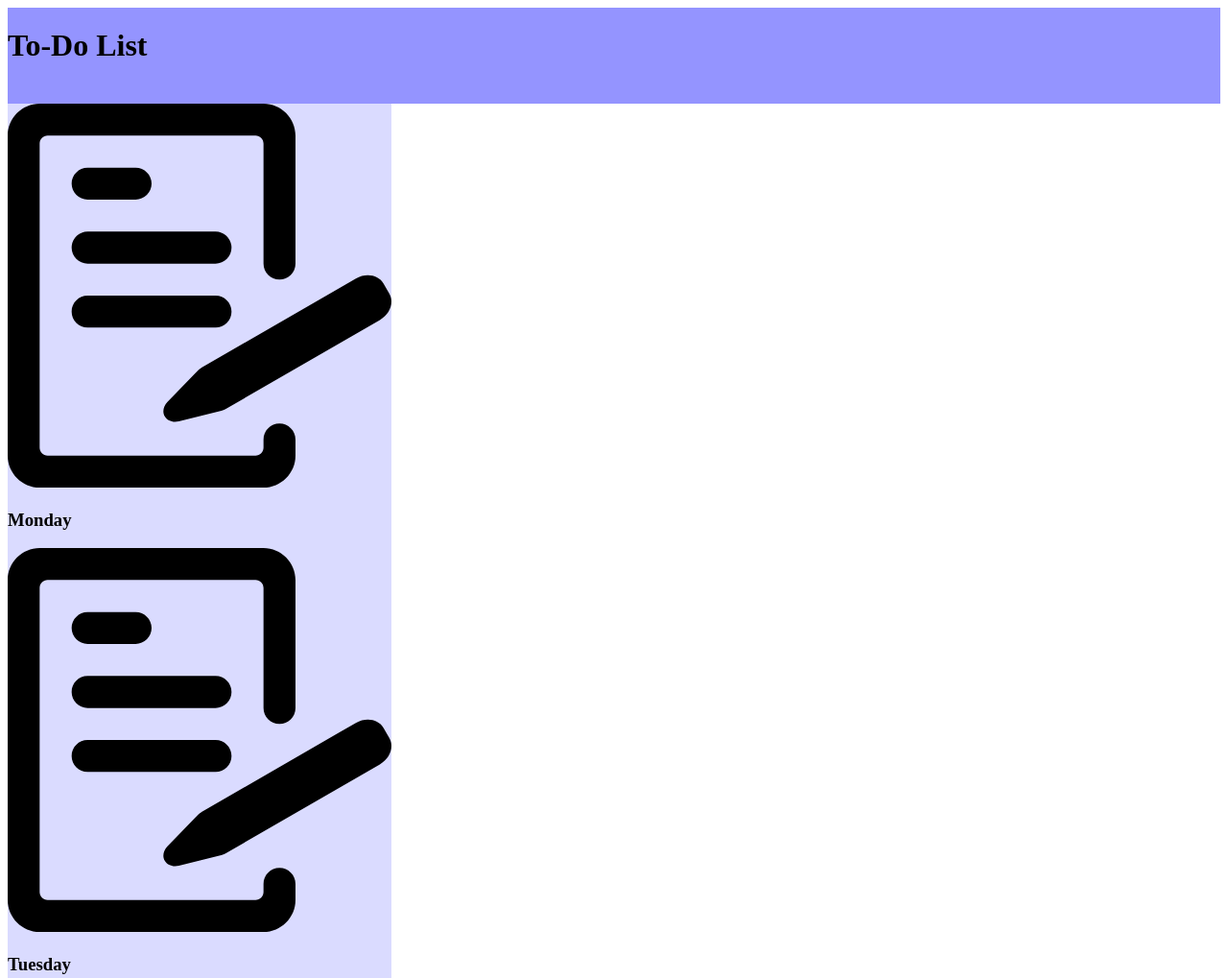
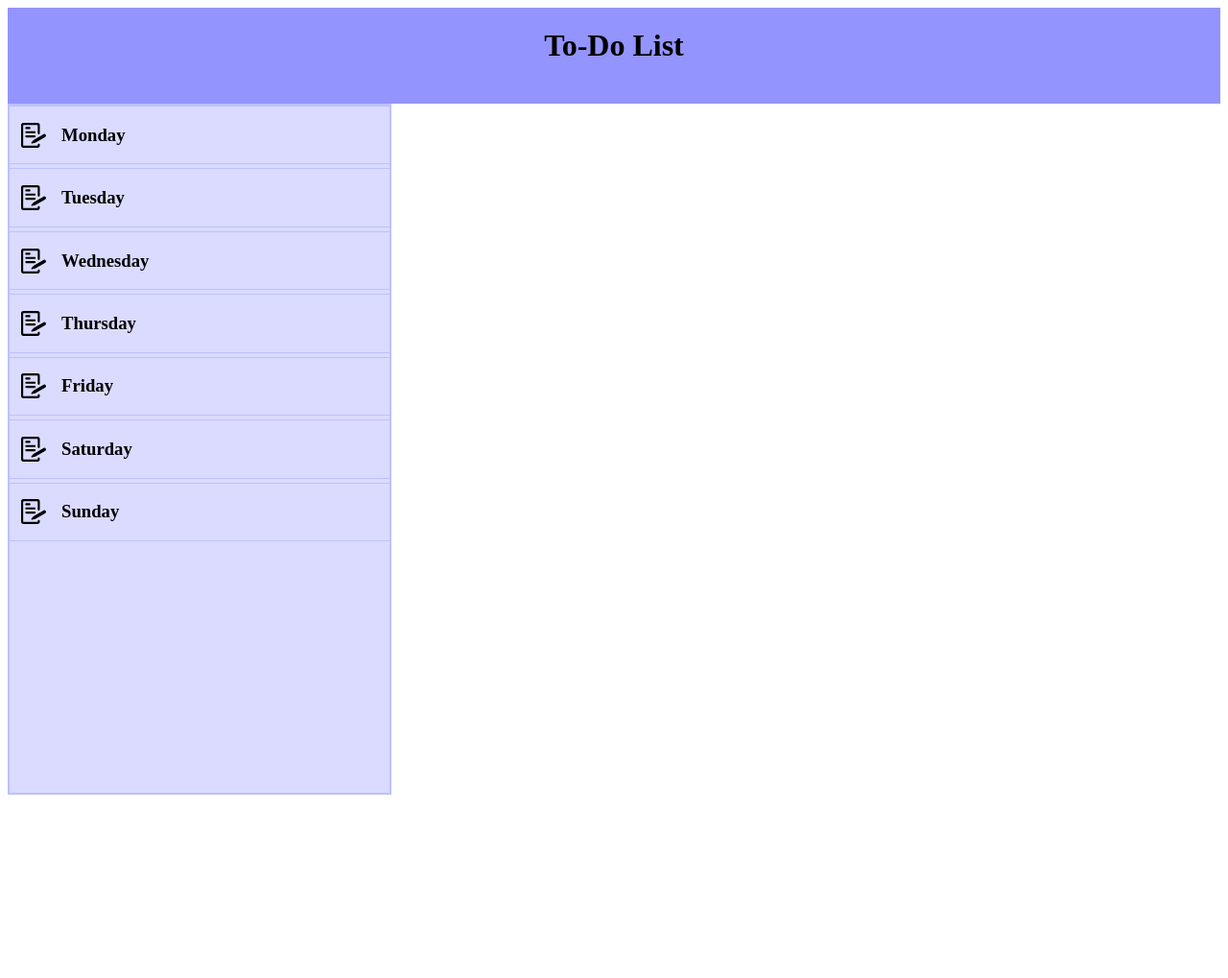
Before and after one commit to kylepunta/todo-list, a website built with webpack: page src/template.html in a window 1280 px wide. Shown: the top 1019 px of the page at 96% size. After the commit the page ends 836 px from the top, so only its background shows below. Built offline with nearby package versions, Linux system fonts and the light colour scheme.

Commit message:
Set display to grid in sidebar; defined grid tracks; allocated 4px gap; set a border. Aligned text to center in the page headings; styled the divs for the projects; defined the width/height attributes for svgs

```diff
--- a/src/styles.css
+++ b/src/styles.css
@@ -17,8 +17,31 @@ body {
 .sidebar {
     background-color: #dadbff;
     grid-area: sidebar;
+    display: grid;
+    grid-template-rows: auto repeat(10, 1fr);
+    gap: 4px;
+    border: 2px solid #bec0ff;
 }
 
 .content {
     grid-area: content;
 }
+
+.project-heading,
+.sidebar-heading {
+    text-align: center;
+}
+
+.project-name-container {
+    margin: 0px;
+    border-top: 1px solid #bec0ff;
+    border-bottom: 1px solid #bec0ff;
+    display: flex;
+    align-items: center;
+    gap: 4px;
+}
+
+svg {
+    width: 50px;
+    height: 26px;
+}
```
